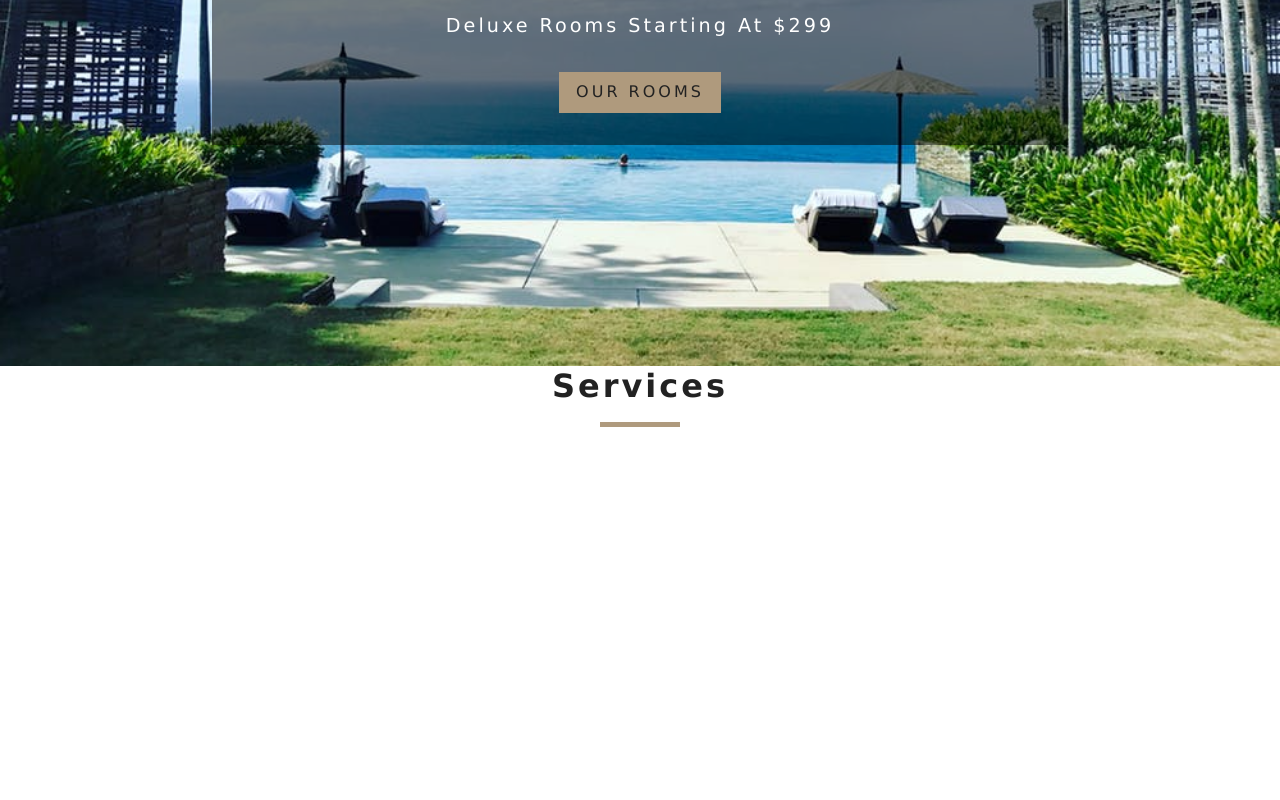
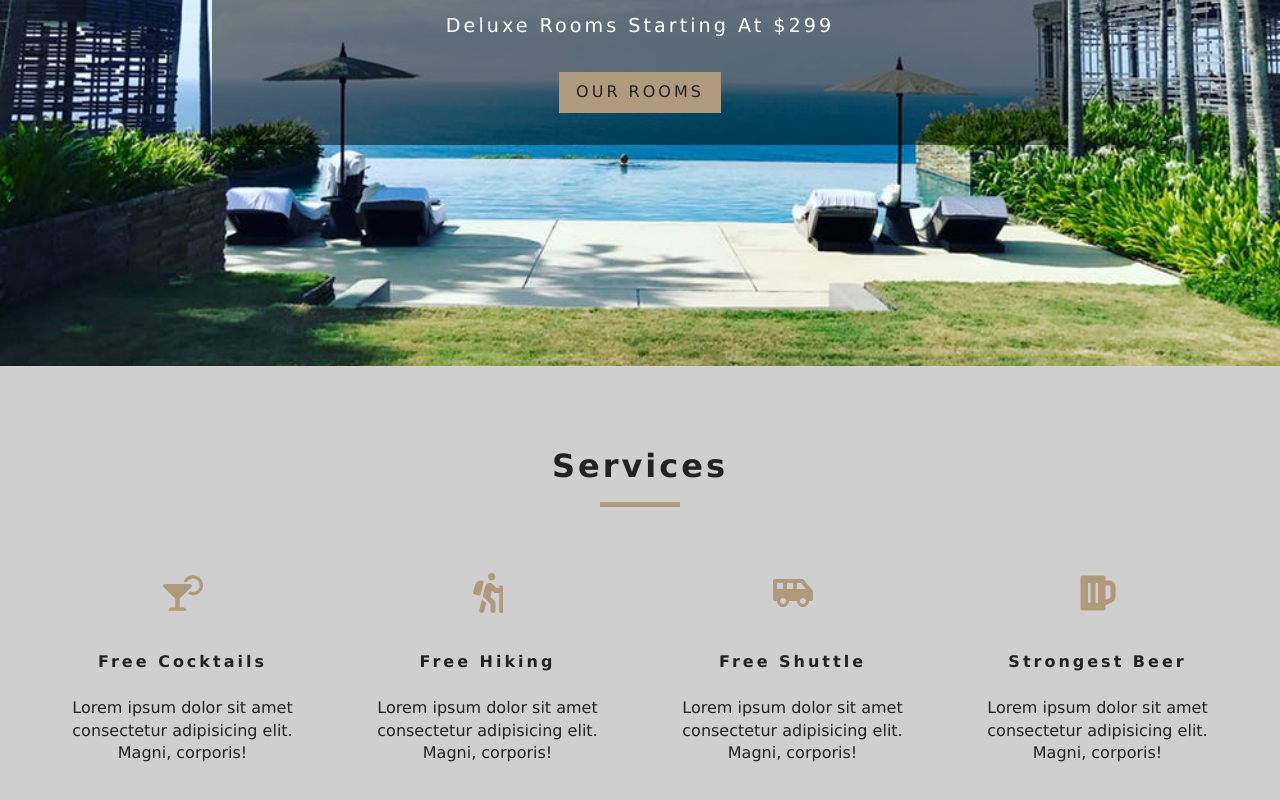
Before and after one commit to AndreyKholopov/Beach-Resort, a React (Create React App) app: page / in a window 1280 px wide. Shown: the part 434-1234 px from the top of the page. Before the commit the page ends 925 px from the top, so only its background shows below. Built offline with nearby package versions, Linux system fonts and the light colour scheme.

Commit message:
add services

```diff
--- a/src/App.css
+++ b/src/App.css
@@ -252,6 +252,7 @@
 }
 .services h6 {
   letter-spacing: var(--mainSpacing);
+  text-transform: capitalize;
 }
 .services p {
   width: 80%;
--- a/src/components/Services.js
+++ b/src/components/Services.js
@@ -1,13 +1,55 @@
-import React, { Component } from 'react'
+import React, { Component } from "react";
 
-import Title from './Title'
+import Title from "./Title";
+
+import { FaCocktail, FaHiking, FaShuttleVan, FaBeer } from "react-icons/fa";
 
 export default class Services extends Component {
+   state = {
+      services: [
+         {
+            icon: <FaCocktail />,
+            title: "free cocktails",
+            info:
+               "Lorem ipsum dolor sit amet consectetur adipisicing elit. Magni, corporis!"
+         },
+         {
+            icon: <FaHiking />,
+            title: "free hiking",
+            info:
+               "Lorem ipsum dolor sit amet consectetur adipisicing elit. Magni, corporis!"
+         },
+         {
+            icon: <FaShuttleVan />,
+            title: "free shuttle",
+            info:
+               "Lorem ipsum dolor sit amet consectetur adipisicing elit. Magni, corporis!"
+         },
+         {
+            icon: <FaBeer />,
+            title: "strongest beer",
+            info:
+               "Lorem ipsum dolor sit amet consectetur adipisicing elit. Magni, corporis!"
+         }
+      ]
+   };
+
    render() {
       return (
-         <div>
-            <Title title='services' />
-         </div>
-      )
+         <section className="services">
+            <Title title="services" />
+            <div className="services-center">
+               {this.state.services.map((item, index) => {
+                  return (
+                     <article key={index} className="service">
+                        <span>{item.icon}</span>
+                        <h6>{item.title}</h6>
+                        <p>{item.info}</p>
+                     </article>
+                  );
+               })}
+            </div>
+         </section>
+      );
    }
 }
```
